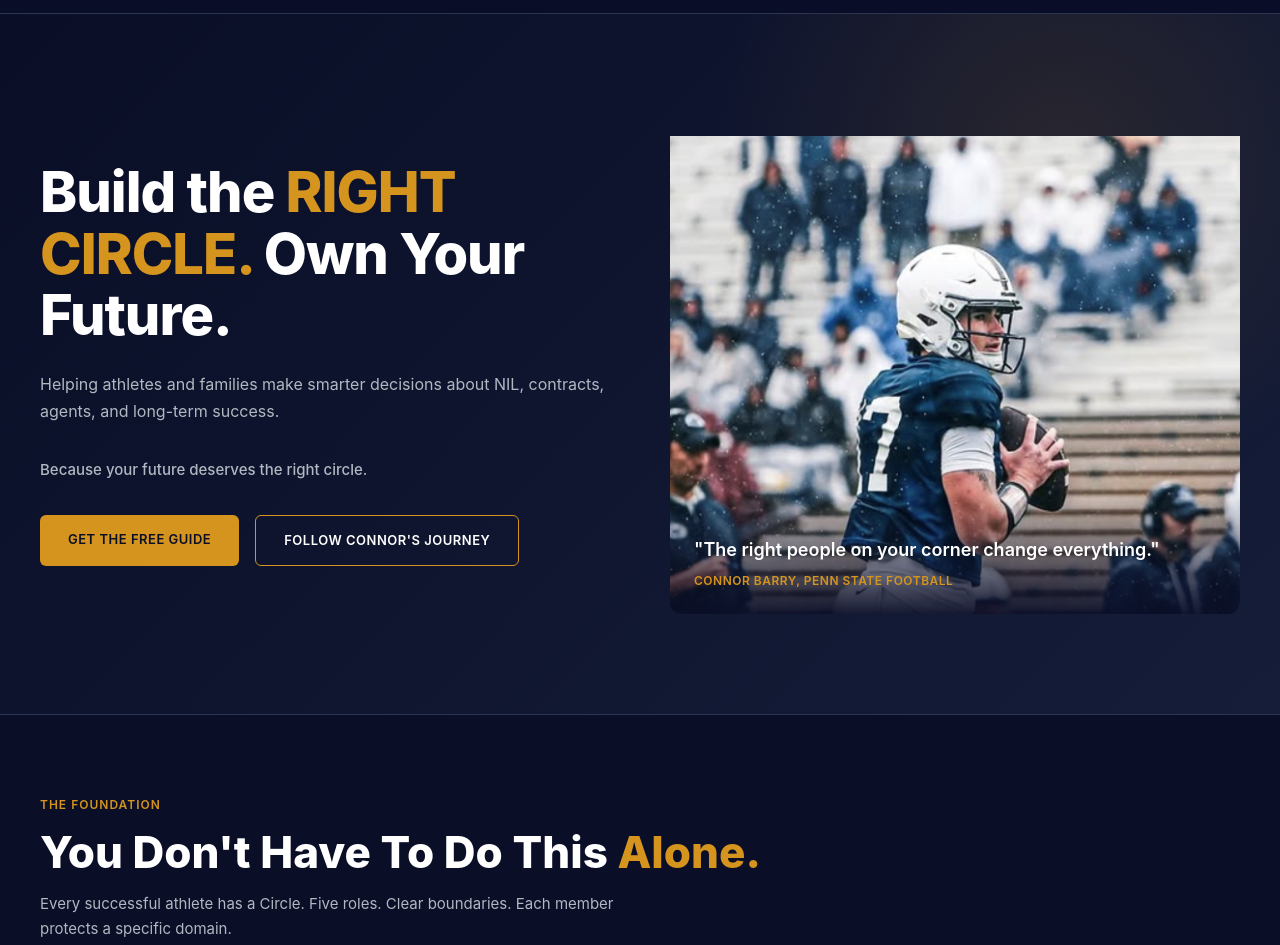
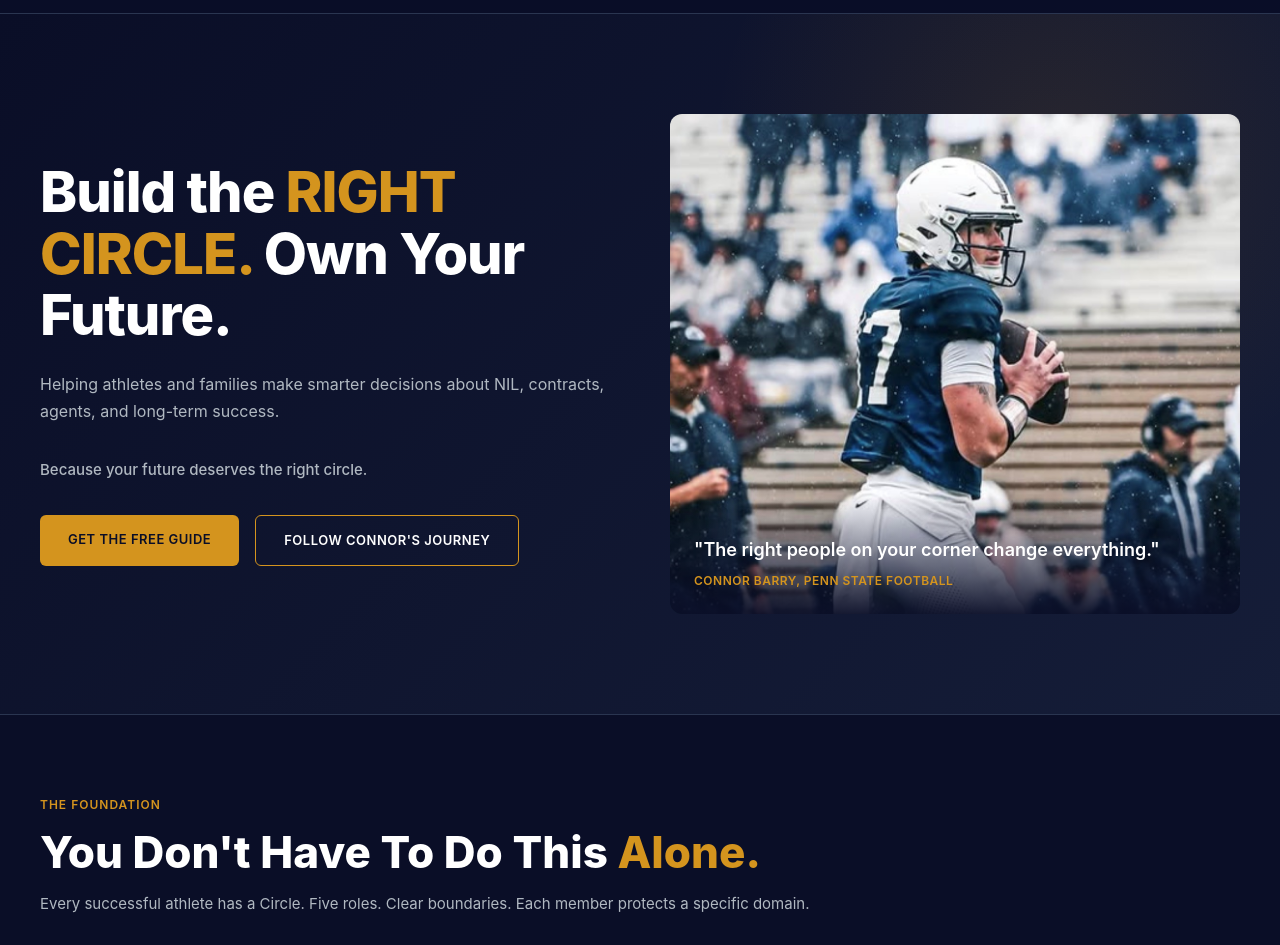
Before and after one commit to WhiteBuffaloVentures/theathletecircle-website, a website: page index.html in a window 1280 px wide. Shown: the part 59-1004 px from the top of the page. Drawn offline with Linux system fonts and the light colour scheme.

Commit message:
Fix hero image crop + make description text single line
- Hero image: Repositioned to center 15% (less top space, better framing)
- Description text: Added white-space: nowrap to force single line display
- Text: 'Every successful athlete has a Circle. Five roles. Clear boundaries. Each member protects a specific domain.' now displays on one line

```diff
--- a/index.html
+++ b/index.html
@@ -226,7 +226,7 @@
             width: 100%;
             height: 100%;
             object-fit: cover;
-            object-position: center -5%;
+            object-position: center 15%;
         }
 
         .hero-quote {
@@ -292,6 +292,7 @@
             margin-bottom: 48px;
             max-width: 600px;
             line-height: 1.7;
+            white-space: nowrap;
         }
 
         .roles-grid {
```
